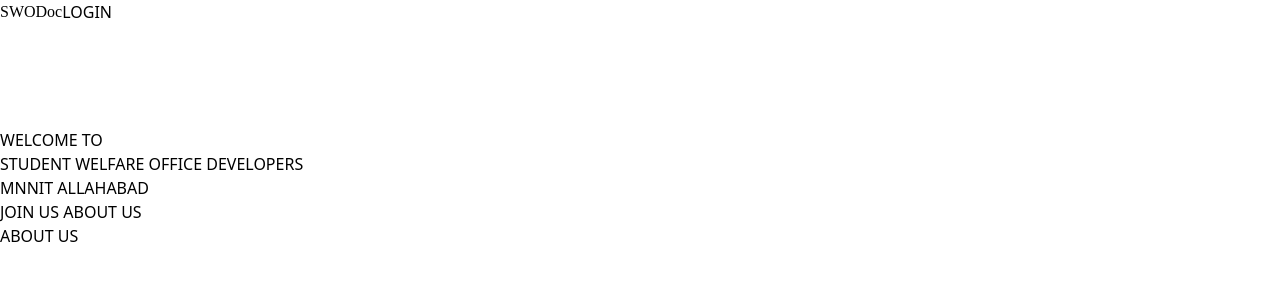
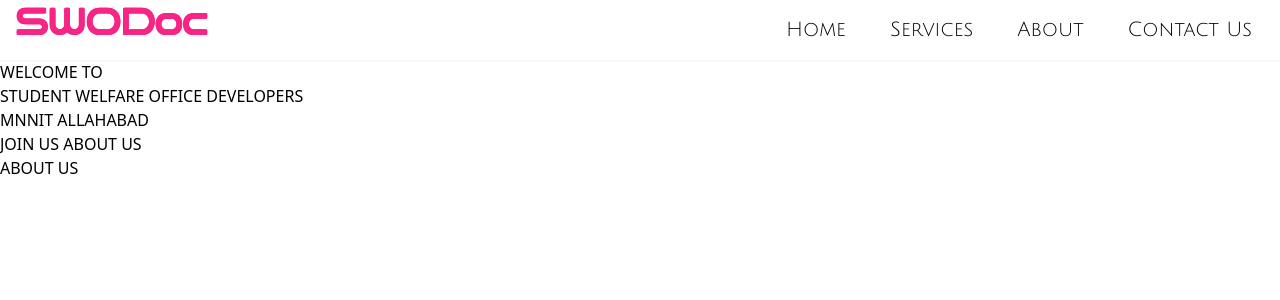
Before and after one commit to chandan00761/swodoc, a Django app: page / in a window 1280 px wide. Shown: the top 300 px of the page. Run offline with Django 3.2, Linux system fonts and the light colour scheme; style sheets or scripts are compiled from the project's sources.

Commit message:
+ added navigation bar in base.html

```diff
--- a/templates/base.html
+++ b/templates/base.html
@@ -9,23 +9,95 @@
     <meta http-equiv="X-UA-Compatible" content="ie=edge">
     <title>SWO - Home</title>
     <link rel="stylesheet" type="text/css" href="{% static 'web/css/style.css' %}">
+    <link rel="stylesheet" type="text/css" href="{% static 'web/css/fonts.css' %}">
     {% block stylesheets %}
     {% endblock %}
     {% block headblock %}
     {% endblock %}
 </head>
 <body>
-<div class="nav">
-    <div class="nav-header">
-        SWODoc
+<nav class="bg-white shadow-sm">
+    <div class="px-4">
+        <div class="flex justify-between">
+            <div class="flex w-full">
+                <!-- website logo -->
+                <div class="py-0.5">
+                    <a href="#">
+							<span class="swodoc text-pink text-4xl"
+                                  style="font-family: Bruno, serif;"
+                            >
+                                SWODoc
+                            </span>
+                    </a>
+                </div>
+                <!-- Primary Navbar items -->
+                <div class="hidden md:flex ml-auto items-center space-x-5">
+                    <a
+                            href="{% url 'index' %}"
+                            class="nav-item"
+                    >Home</a
+                    >
+                    <a
+                            href=""
+                            class="nav-item"
+                    >Services</a
+                    >
+                    <a
+                            href=""
+                            class="nav-item"
+                    >About</a
+                    >
+                    <a
+                            href=""
+                            class="nav-item"
+                    >Contact Us</a
+                    >
+                </div>
+                <!-- Mobile menu button -->
+                <div class="ml-auto md:hidden flex items-center">
+                    <button class="outline-none mobile-menu-button">
+                        <svg
+                                class="w-6 h-6 text-gray-500"
+                                x-show="!showMenu"
+                                fill="none"
+                                stroke-linecap="round"
+                                stroke-linejoin="round"
+                                stroke-width="2"
+                                viewBox="0 0 24 24"
+                                stroke="currentColor"
+                        >
+                            <path d="M4 6h16M4 12h16M4 18h16"></path>
+                        </svg>
+                    </button>
+                </div>
+            </div>
+        </div>
     </div>
-    <div class="">
-        LOGIN
+    <!-- Mobile menu -->
+    <div class="hidden mobile-menu">
+        <ul class="flex flex-col space-y-3 px-2">
+            <li><a href=""
+                   class="nav-item">Home</a>
+            </li>
+            <li><a href=""
+                   class="nav-item">Services</a>
+            </li>
+            <li><a href=""
+                   class="nav-item">About</a>
+            </li>
+            <li><a href=""
+                   class="nav-item">Contact Us</a>
+            </li>
+        </ul>
     </div>
+</nav>
+<div class="body">
+    {% block content %}
+    {% endblock %}
 </div>
-<div class="body">
-{% block content %}
+<script type="text/javascript"
+        src="{% static 'web/js/script.js' %}"></script>
+{% block scripts %}
 {% endblock %}
-</div>
 </body>
 </html>
--- /dev/null
+++ b/web/static/web/css/fonts.css
@@ -0,0 +1,5 @@
+@import "https://fonts.googleapis.com/css2?family=Julius+Sans+One&display=swap";
+@font-face {
+    font-family: Bruno;
+    src: url("/static/web/fonts/Bruno-Ace-SC-Regular.ttf");
+}
--- a/web/static/web/css/style.css
+++ b/web/static/web/css/style.css
@@ -2,27 +2,13 @@
 @tailwind components;
 @tailwind utilities;
 
-@layer base {
+.swodoc {
+    text-shadow:
+        -1px 0 #F72585, 0 1px #F72585, 1px 0 #F72585, 0 -1px #F72585,
+        -1px -1px #F72585, 1px 1px #F72585, -1px 1px #F72585, 1px -1px #F72585;
 }
 
-@font-face {
-    font-family: 'Bruno', serif;
-    src: url("../fonts/Bruno-Ace-SC-Regular.ttf") format("ttf");
+.nav-item{
+    font-family: 'Julius Sans One', sans-serif;
+    @apply py-4 px-3 text-xl
 }
-
-@font-face {
-    font-family: 'Julius Sans One', sans-serif;
-    src: url("https://fonts.googleapis.com/css2?family=Julius+Sans+One&display=swap");
-}
-
-.nav {
-    @apply absolute top-0 flex md:flex-row lg:flex-row
-}
-
-.nav-header {
-    font-family: 'Bruno', serif;
-}
-
-.body {
-    @apply mt-32
-}
--- /dev/null
+++ b/web/static/web/js/script.js
@@ -0,0 +1,8 @@
+// Grab HTML Elements
+const btn = document.querySelector("button.mobile-menu-button");
+const menu = document.querySelector(".mobile-menu");
+
+// Add Event Listeners
+btn.addEventListener("click", () => {
+    menu.classList.toggle("hidden");
+});
```
Also changed, not shown: static/fonts/Bruno-Ace-SC-Regular.ttf (added).
